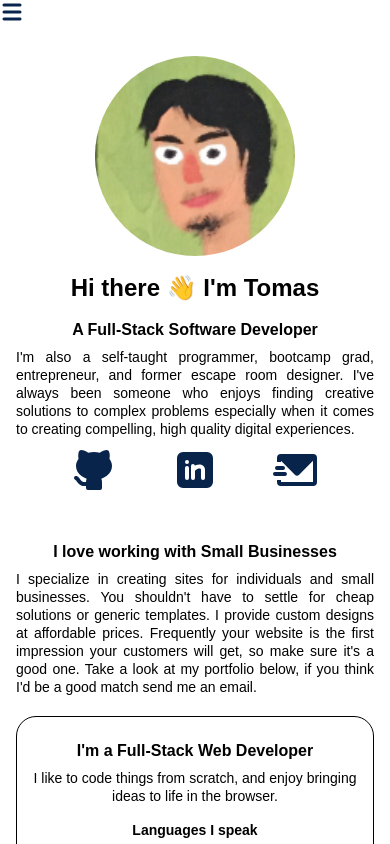
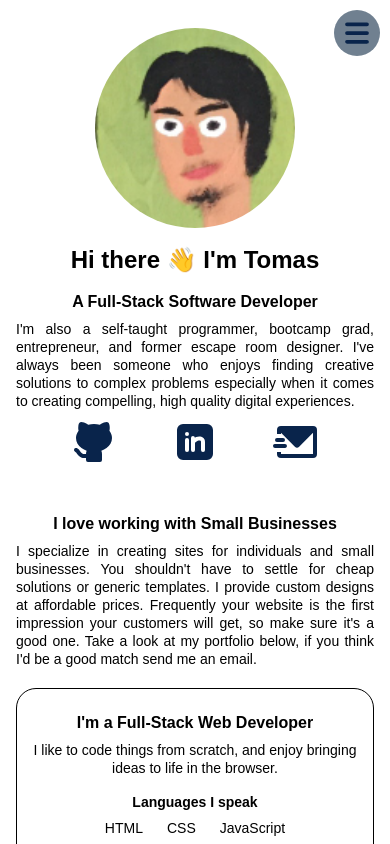
Before and after one commit to tomas-tank3ngine/portfolio-site, a React (Create React App) app: page / in a window 390 px wide. Shown: the top 844 px of the page. Built offline with nearby package versions, Linux system fonts and the light colour scheme; a web font is replaced by a local one.

Commit message:
add hamburger menu animation for mobile

```diff
--- a/src/assets/components/HamburgerMenu/HamburgerMenu.js
+++ b/src/assets/components/HamburgerMenu/HamburgerMenu.js
@@ -10,9 +10,45 @@ export default function HamburgerMenu() {
   };
 
   return (
-    <menu className="menu">
+    <>
+      <div className={`menu-background ${isOpen ? 'open': 'closed'}`}></div>
+      {isOpen ? (
+        <menu className={`open-menu`}>
+          <button className="open-menu__button" onClick={handleMenu}>
+            <img
+              src={Icons().CloseIcon}
+              alt="close menu"
+              className="open-menu__button--icon"
+            />
+          </button>
+          <ul className={`open-menu__nav`}>
+            <li className="open-menu__nav--link">
+              <a href="#about">About</a>
+            </li>
+            <li className={`open-menu__nav--link ${isOpen ? 'open': 'closed'}`}>
+              <a href="#recent-work">Recent Work</a>
+            </li>
+            <li className="open-menu__nav--link">
+              <a href="#footer">Contact</a>
+            </li>
+          </ul>
+        </menu>
+      ) : (
+        <menu className={`close-menu`}>
+          <button className="close-menu__button" onClick={handleMenu}>
+            <img
+              src={Icons().MenuIcon}
+              alt="hamburger menu"
+              className="close-menu__button--icon"
+            />
+          </button>
+        </menu>
+      )}
+
+      {/* <menu className={`menu`}>
       {isOpen ? (
         <>
+          <div className={`menu__background`}></div>
           <button className="menu__button" onClick={handleMenu}>
             <img
               src={Icons().CloseIcon}
@@ -21,20 +57,28 @@ export default function HamburgerMenu() {
             />
           </button>
           <ul className="menu__nav">
-            <li className="menu__nav--link">About</li>
-            <li className="menu__nav--link">Portfolio</li>
-            <li className="menu__nav--link">Contact</li>
+            <li className="menu__nav--link"><a href="#about">About</a></li>
+            <li className="menu__nav--link"><a href="#recent-work">Recent Work</a></li>
+            <li className="menu__nav--link"><a href="#recent-work">Contact</a></li>
           </ul>
         </>
       ) : (
-        <button className="menu-button" onClick={handleMenu}>
-          <img
-            src={Icons().MenuIcon}
-            alt="hamburger menu"
-            className="menu-button__icon"
-          />
-        </button>
+        <>
+            <div className="menu__closed-background"></div>
+            <button className="menu__button" onClick={handleMenu}>
+            <img
+                src={Icons().MenuIcon}
+                alt="hamburger menu"
+                className="menu__button--icon"
+            />
+            </button>
+        </>
       )}
-    </menu>
+    </menu> */}
+
+      {/* <div className="test1">
+        {isOpen ? <div className="test1-a"></div> : <div className="test1-b"></div>}
+    </div> */}
+    </>
   );
 }
--- a/src/assets/components/HamburgerMenu/HamburgerMenu.scss
+++ b/src/assets/components/HamburgerMenu/HamburgerMenu.scss
@@ -2,18 +2,97 @@
 @use "../../styles/partials/mixins" as *;
 @use "../../styles/partials/global" as *;
 
-.menu {
-  @include tablet {
-    display: none;
-  }
+.menu-background{
+    @include tablet{
+        display: none;
+    }
+    position: fixed;
+    top: 0;
+    right: 0px;
+    z-index: 1;
+    height: 200px;
+    width: 200px;
+    background-color: slategray;
+    transition: all 0.15s linear;
 
-  &__button {
-    &--icon {
+    &.open{
+        border-radius: 50%;
+        height: 400px;
+        width: 400px;
+        top: -200px;
+        right: -200px;
     }
-  }
 
-  &__nav {
-    &--link {
+    &.closed{
+        height: 0;
+        width: 0;
     }
-  }
 }
+
+
+
+.open-menu{
+    @include tablet{
+        display: none;
+    }
+    position: fixed;
+    top: 16px;
+    right: 16px;
+    z-index: 250;
+    display: flex;
+    flex-direction: column;
+    justify-content: flex-end;
+
+    &__button{
+        align-self: flex-end;
+        &--icon{
+            height: 32px;
+            width: 32px;
+        }
+    }
+
+    &__nav{
+        display: flex;
+        flex-direction: column;
+        margin-top: 8px;
+        gap: 16px;
+
+
+        &--link {
+            align-self: flex-end;
+            @extend .label;
+            font-weight: bold;
+            letter-spacing: 0.2ch;
+        }
+    }
+}
+.close-menu{
+    @include tablet{
+        display: none;
+    }
+    position: fixed;
+    top: 10px;
+    right: 10px;
+    z-index: 250;
+    display: flex;
+    flex-direction: column;
+    justify-content: flex-end;
+    background-color: slategray;
+    border-radius: 50%;
+    padding: 8px;
+
+    &__button{
+
+        &--icon{
+            height: 30px;
+            width: 30px;
+        }
+    }
+
+    &__nav{
+
+        &--link{
+
+        }
+    }
+}
--- a/src/assets/pages/Homepage/Homepage.js
+++ b/src/assets/pages/Homepage/Homepage.js
@@ -16,7 +16,7 @@ export default function Homepage() {
   };
   return (
     <main className="main">
-      <section className="about">
+      <section className="about" id="about">
         <img src={portrait} alt="portrait" className="about__headshot" />
 
         <div className="about-container">
@@ -114,7 +114,7 @@ export default function Homepage() {
           </ul>
         </section>
       </section>
-      <section className="recent-work">
+      <section className="recent-work" id="recent-work">
         <h2 className="recent-work__header">My Recent Work</h2>
         <p className="recent-work__tagline">
           Here are a few past designs I've worked on. Want more info? Email me
--- a/src/assets/styles/partials/_mixins.scss
+++ b/src/assets/styles/partials/_mixins.scss
@@ -32,10 +32,15 @@
 //     position: relative;
 //   }
 
+html{
+    scroll-behavior: smooth;
+}
   body {
     margin: 0;
     padding: 0;
     position: relative;
+    // overflow-x: hidden;
+
     /* Hide scrollbar for Chrome, Safari and Opera */
     &::-webkit-scrollbar {
       display: none;
```
